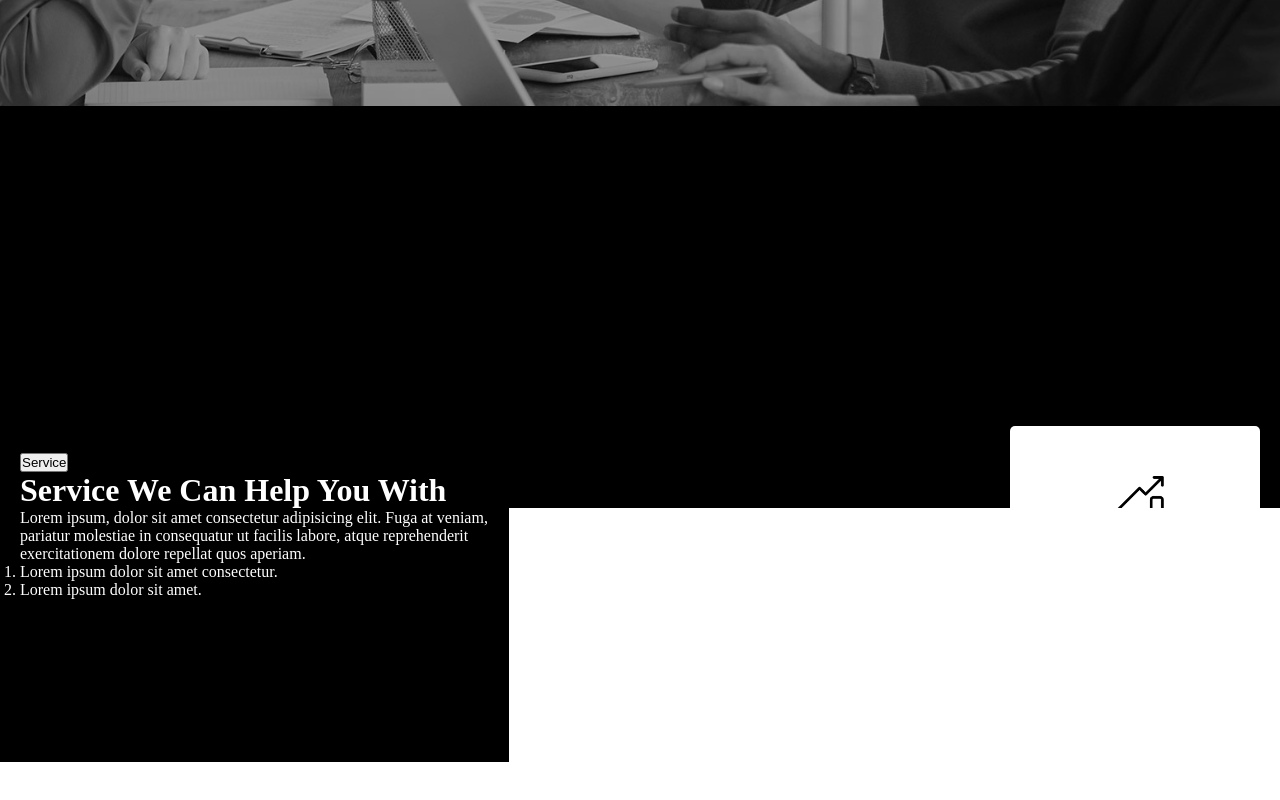
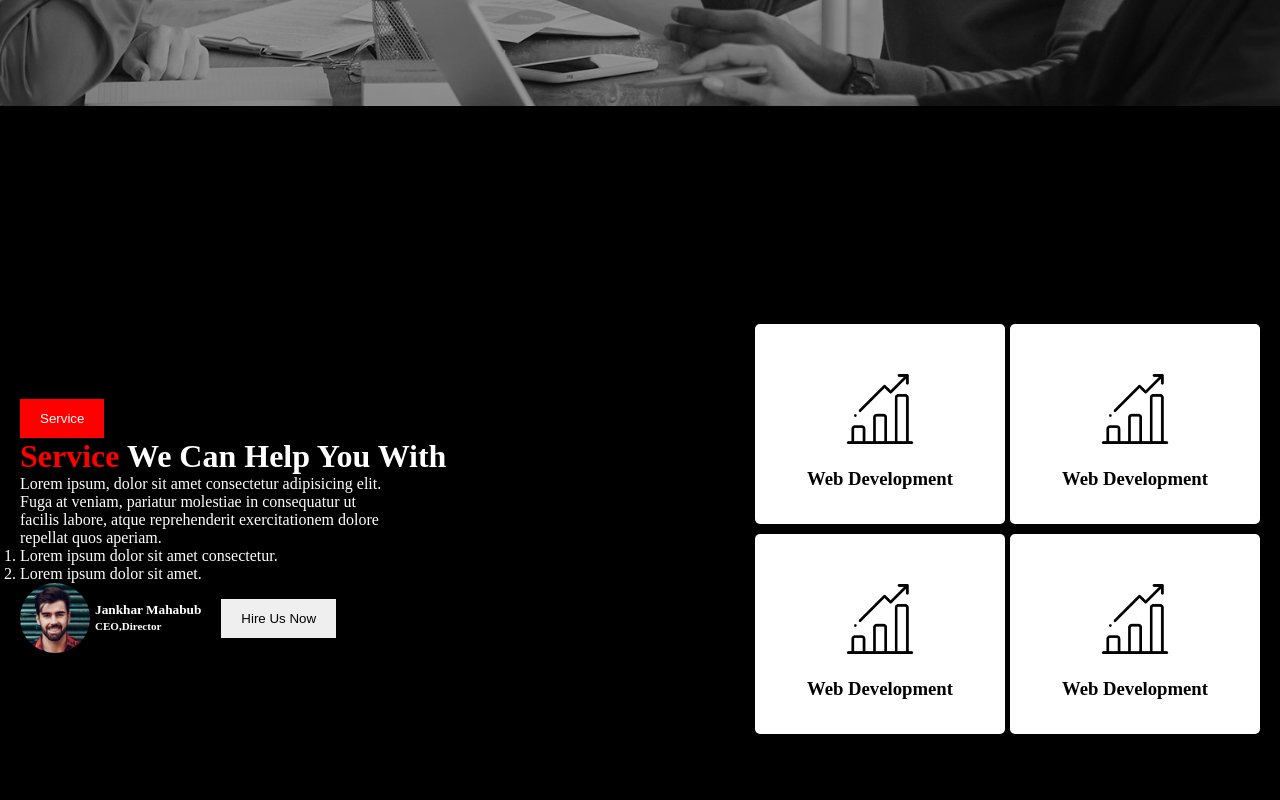
Before and after one commit to Chumki111/digital-agency-b8, a plain HTML site: page index.html in a window 1280 px wide. Shown: the part 763-1563 px from the top of the page. Drawn offline with Linux system fonts and the light colour scheme.

Commit message:
added my main commit

```diff
--- a/index.html
+++ b/index.html
@@ -33,23 +33,49 @@
     <main>
         <div class="service-container">
             <div class="left-side-container">
-                <button>Service</button>
-               <h1>Service We Can Help You With</h1>
+                <button class="btn bg-primary">Service</button>
+               <h1><span class="primary">Service </span>We Can Help You With</h1>
                <p class="service-description">Lorem ipsum, dolor sit amet consectetur adipisicing elit. Fuga at veniam, pariatur molestiae in consequatur ut facilis labore, atque reprehenderit exercitationem dolore repellat quos aperiam.</p>
                <ol>
                 <li>Lorem ipsum dolor sit amet consectetur.</li>
                 <li>Lorem ipsum dolor sit amet.</li>
                </ol>
+               <div class="author-container">
+                <div class="author-profile">
+           <img class="author-img" src="./asset/image/author.jpg" alt="">
+           <h5>Jankhar Mahabub <br> <small>CEO,Director</small></h5>
+                </div>
+                <div class="author-button">
+                    <button class="btn">Hire Us Now</button>
+                </div>
+               </div>
 
             </div>
             <div class="right-side-container">
-                <div class="all-box">
-                    <div class="box">
-                        <img class="icon" src="./asset/icons/bar-chart.png" alt="">
-                        <h3>Web Development</h3>
-                    </div>
+                <div class="first-two-box">
+
+                <div class="box">
+                    <img class="icon" src="./asset/icons/bar-chart.png" alt="">
+                    <h3>Web Development</h3>
+                </div>
+                <div class="box">
+                    <img class="icon" src="./asset/icons/bar-chart.png" alt="">
+                    <h3>Web Development</h3>
                 </div>
             </div>
+                <div class="first-two-box">
+               <div class="first-two-box">
+                <div class="box">
+                    <img class="icon" src="./asset/icons/bar-chart.png" alt="">
+                    <h3>Web Development</h3>
+                </div>
+                <div class="box">
+                    <img class="icon" src="./asset/icons/bar-chart.png" alt="">
+                    <h3>Web Development</h3>
+                </div>
+            </div>
+
+
         </div>
     </main>
     <footer>
--- a/styles/index.css
+++ b/styles/index.css
@@ -80,3 +80,23 @@
 .service-description{
     width: 50%;
 }
+.first-two-box{
+    display: flex;
+    gap: 5px;
+    margin-top: 5px;
+}
+.author-img{
+    width: 70px;
+    height: 70px;
+    border-radius: 35px;
+}
+.author-container{
+    display: flex;
+    gap: 20px;
+    align-items: center;
+}
+.author-profile{
+    display: flex;
+    gap: 5px;
+    align-items: center;
+}
```
